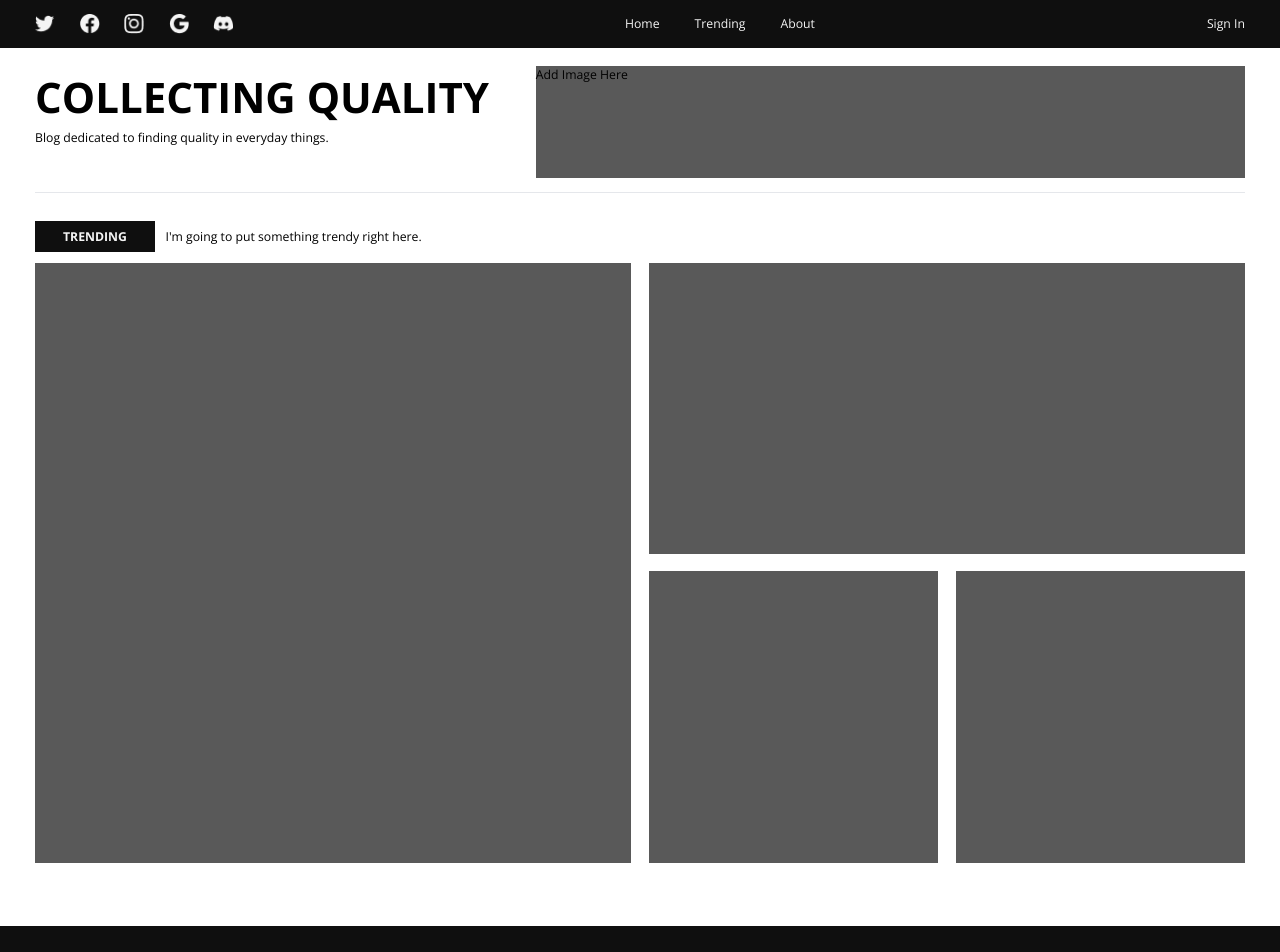
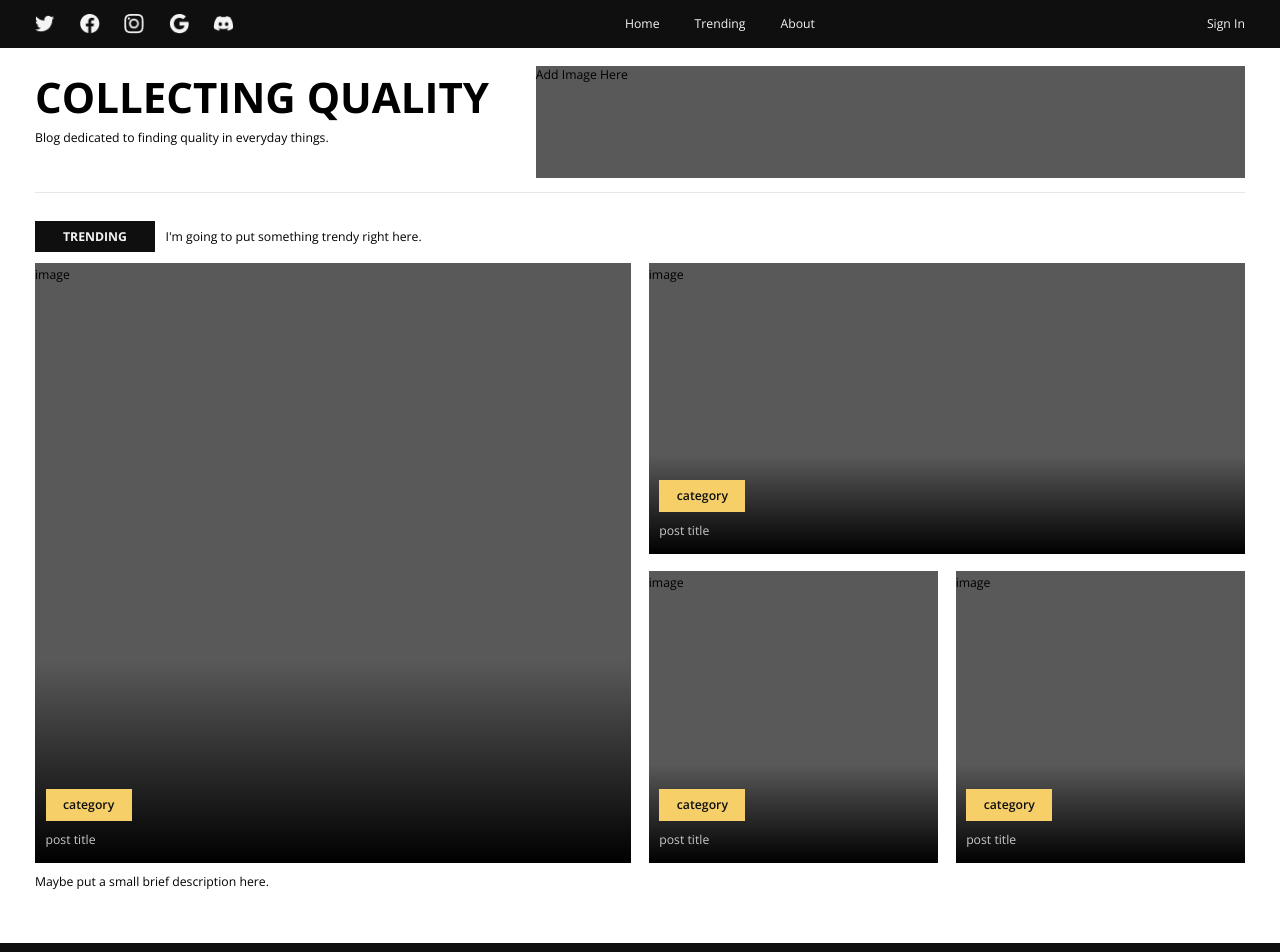
Before and after one commit to trynceb/the-next-blog, a Next.js app: page / in a window 1280 px wide. Shown: the top 952 px of the page. Built offline with nearby package versions, Linux system fonts and the light colour scheme.

Commit message:
finish TrendingCard

```diff
--- a/app/(home)/Trending.tsx
+++ b/app/(home)/Trending.tsx
@@ -1,6 +1,32 @@
+import Link from "next/link"
 import React from "react";
 
-type Props = {}
+type TrendingCardProps = {
+    className?: string
+}
+
+const TrendingCard = ({ className }: TrendingCardProps) => {
+    return (
+        <Link
+            className={`${className}0 sm:mt-0 sm:h-auto relative mt-7 block w-full h-96 hover:opacity-70`}
+            // href={`${process.env.NEXT_PUBLIC_URL}/post/${post?.id}`}
+            href="/"
+        >
+            <div className="z-0 relative w-full h-full bg-wh-500">
+                image
+            </div>
+            <div className="absolute z-1 top-0 left-0 w-full h-full bg-gradient-gradual" />
+            <div className="absolute z-2 bottom-0 left-0 p-3">
+                <h4 className="inline-block px-5 py-1 font-semibold bg-accent-orange text-wh-900">
+                    category
+                </h4>
+                <div className="text-wh-100 mt-2">
+                    post title
+                </div>
+            </div>
+        </Link>
+    )
+}
 
 const Trending = (props: Props) => {
     return(
@@ -16,12 +42,15 @@
 
             {/* grid option */}
             <div className="sm:grid gap-5 grid-cols-4 grid-rows-2 sm:h-[600px] my-3">
-                <div className="col-span-2 row-span-2 basis-1/2 bg-wh-500"></div>
-                <div className="col-span-2 row-span-1 basis-1/2 bg-wh-500"></div>
-                <div className="col-span-1 row-span-1 basis-1/2 bg-wh-500"></div>
-                <div className="col-span-1 row-span-1 basis-1/2 bg-wh-500"></div>
+                <TrendingCard className="col-span-2 row-span-2 basis-1/2 bg-wh-500" />
+                <TrendingCard className="col-span-2 row-span-1 basis-1/2 bg-wh-500" />
+                <TrendingCard className="col-span-1 row-span-1 basis-1/2 bg-wh-500" />
+                <TrendingCard className="col-span-1 row-span-1 basis-1/2 bg-wh-500" />
             </div>
 
+            <p className="text-sm">
+                Maybe put a small brief description here.
+            </p>
         </section>
     )
 }
```
